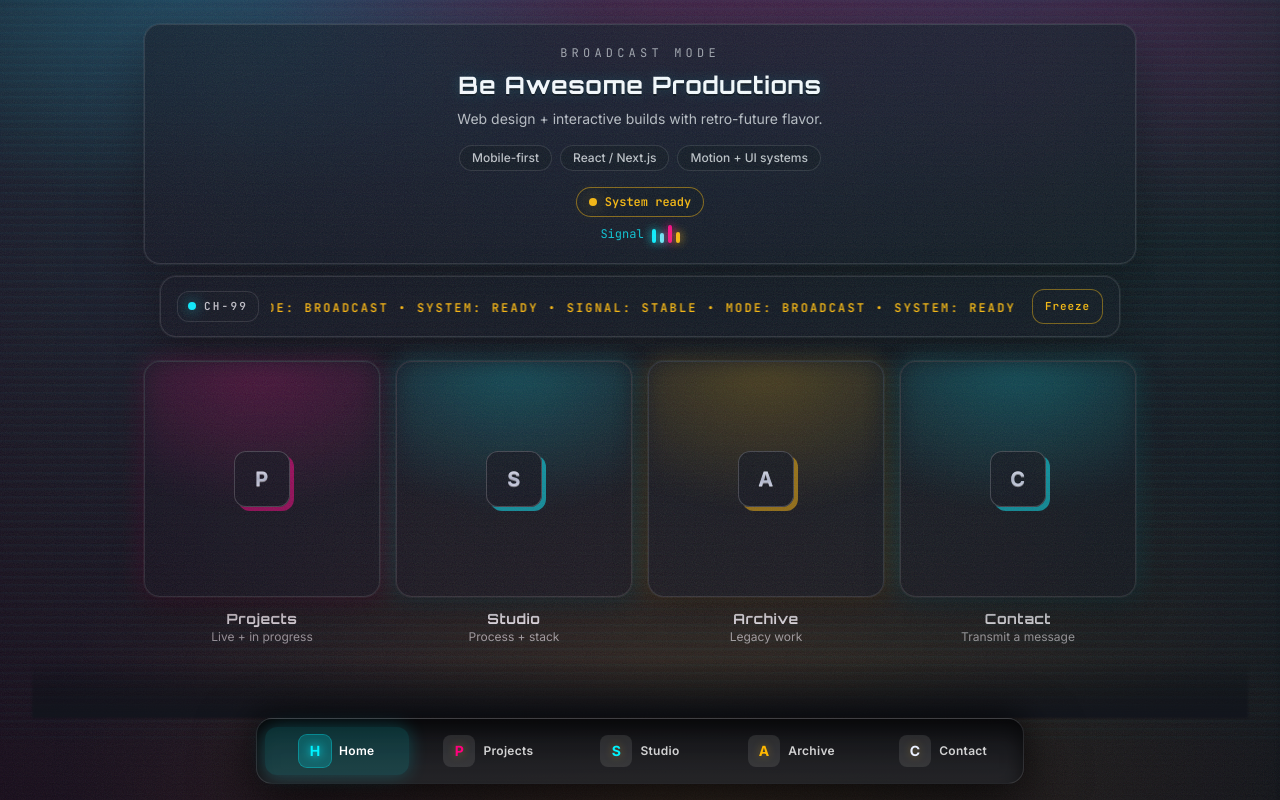
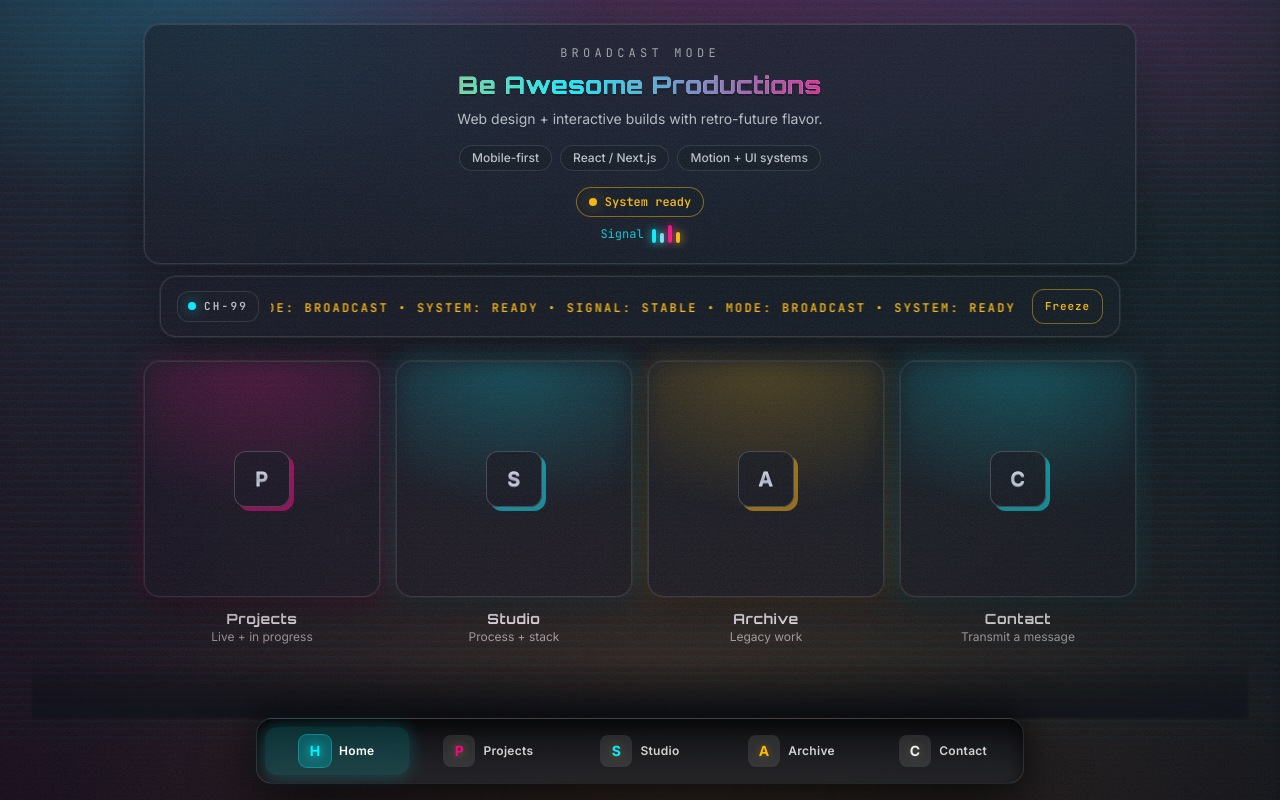
Before and after one commit to TyGosley/broadcast-mode, a Next.js app: page / in a window 1280 px wide. Built offline with nearby package versions, Linux system fonts and the light colour scheme.

Commit message:
style: added gradient flash to title

```diff
--- a/app/globals.css
+++ b/app/globals.css
@@ -24,6 +24,71 @@
 
 .font-tech {
   font-family: var(--font-jetbrains), ui-monospace, "SFMono-Regular", Menlo, Monaco, Consolas, "Liberation Mono", "Courier New", monospace;
+}
+
+/* Homepage brand sweep: occasional left->right color pass */
+.brand-sweep {
+  position: relative;
+  display: inline-block;
+  color: #fff;
+  text-shadow: 0 2px 0 rgba(0, 0, 0, 0.55);
+}
+
+@supports ((-webkit-background-clip: text) or (background-clip: text)) {
+  .brand-sweep::after {
+    content: attr(data-text);
+    position: absolute;
+    inset: 0;
+    pointer-events: none;
+    color: transparent;
+    background-image: linear-gradient(
+      90deg,
+      #ff0080 0%,
+      #ffb800 38%,
+      #00f3ff 68%,
+      #ff0080 100%
+    );
+    background-size: 240% 100%;
+    background-position: -140% 50%;
+    -webkit-background-clip: text;
+    background-clip: text;
+    -webkit-text-fill-color: transparent;
+    opacity: 0;
+    filter: none;
+    text-shadow: none;
+    animation: brand-sweep 6.5s ease-in-out infinite;
+  }
+}
+
+@keyframes brand-sweep {
+  0%,
+  62% {
+    opacity: 0;
+    background-position: -140% 50%;
+  }
+  68% {
+    opacity: 0.95;
+    background-position: -90% 50%;
+  }
+  90% {
+    opacity: 0.95;
+    background-position: 125% 50%;
+  }
+  96% {
+    opacity: 0;
+    background-position: 160% 50%;
+  }
+  100% {
+    opacity: 0;
+    background-position: 160% 50%;
+  }
+}
+
+@media (prefers-reduced-motion: reduce) {
+  .brand-sweep::after {
+    animation: none;
+    opacity: 0;
+  }
 }
 
 /* Site-wide typography system */
--- a/components/HomeHeader.tsx
+++ b/components/HomeHeader.tsx
@@ -72,7 +72,10 @@
               BROADCAST MODE
             </div>
 
-            <h1 className="font-display mt-2 text-xl font-semibold text-white [text-shadow:0_2px_0_rgba(0,0,0,0.55),0_0_14px_rgba(0,243,255,0.18)] sm:text-2xl">
+            <h1
+              className="font-display brand-sweep mt-2 text-xl font-semibold sm:text-2xl"
+              data-text="Be Awesome Productions"
+            >
               Be Awesome Productions
             </h1>
 
```
